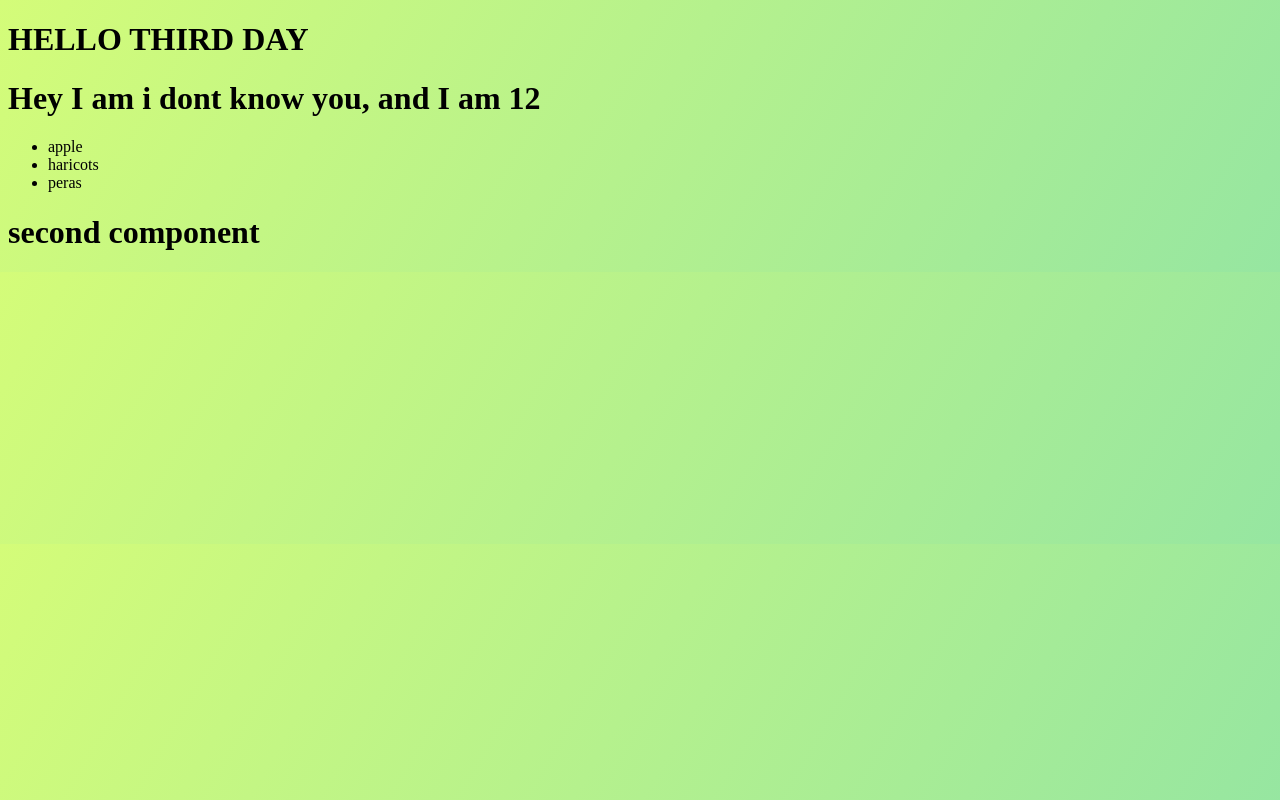
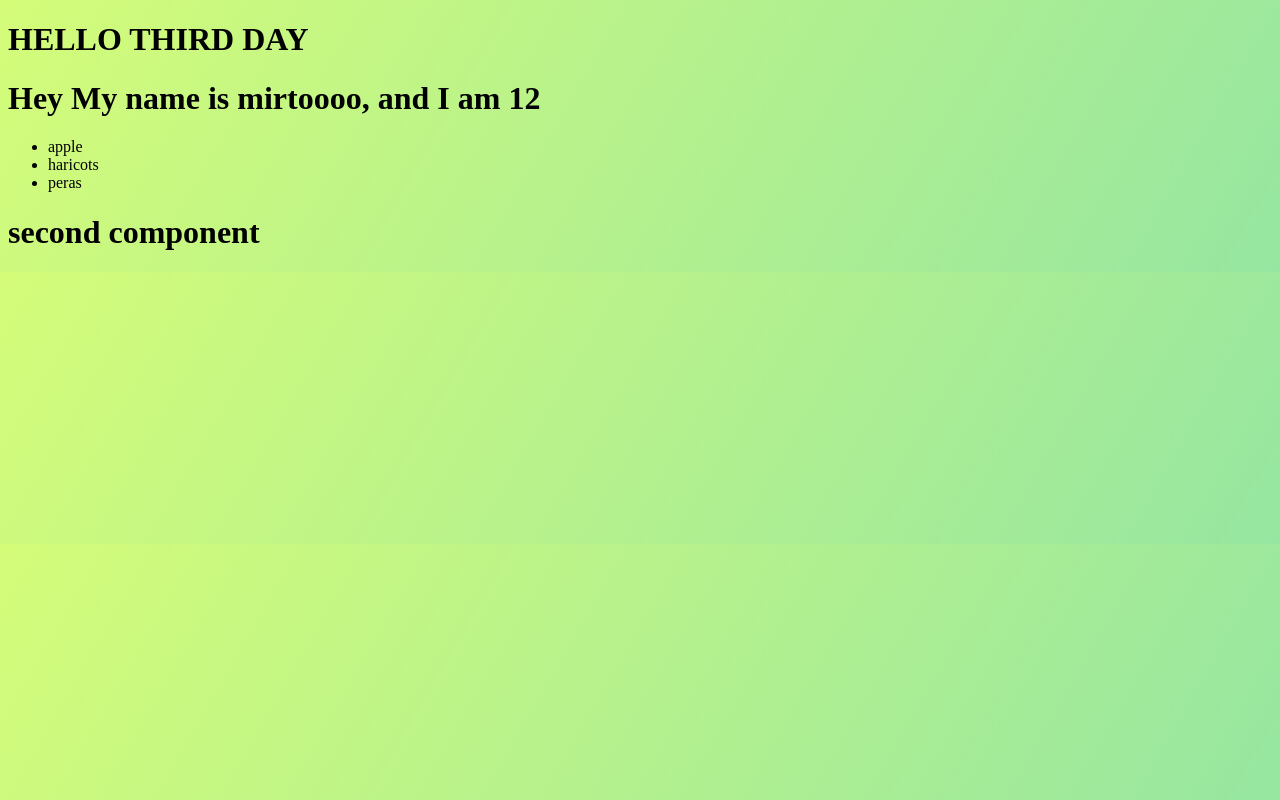
Before and after one commit to nadiamariduena/react-3day, a React app: page / in a window 1280 px wide. Built offline with nearby package versions, Linux system fonts and the light colour scheme.

Commit message:
checking

```diff
--- a/src/components/App.js
+++ b/src/components/App.js
@@ -1,7 +1,7 @@
 import React from "react";
 import { Text, Hello } from "./Text";
 //
-const userLogin = false;
+const userLogin = true;
 //
 const names = ["apple", "haricots", "peras"];
 //
--- a/src/components/Text.js
+++ b/src/components/Text.js
@@ -16,7 +16,7 @@
   render() {
     return (
       <h1>
-        Hey I am {this.props.name}, and I am {this.props.age}
+        Hey My name is {this.props.name}, and I am {this.props.age}
       </h1>
     );
   }
```
Also changed, not shown: build/asset-manifest.json, build/index.html, build/service-worker.js, 6 other files.
